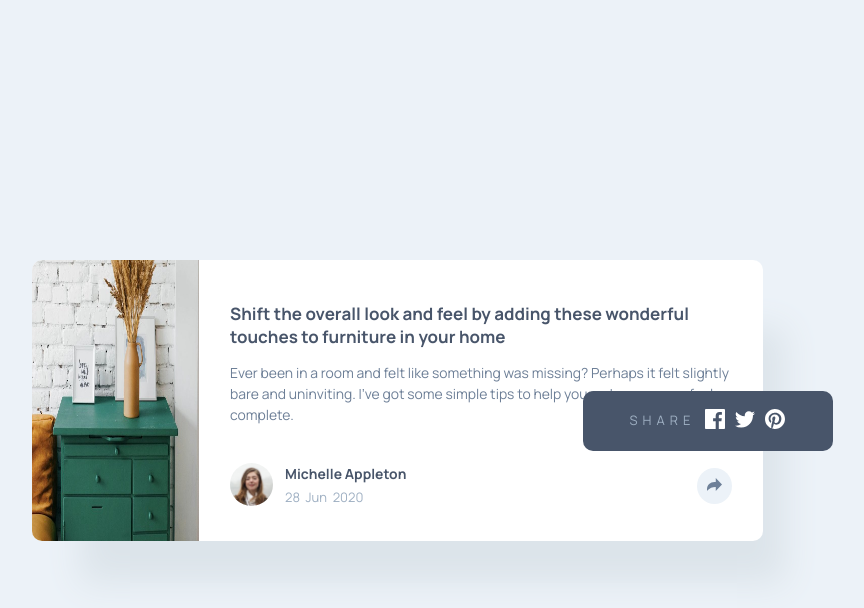
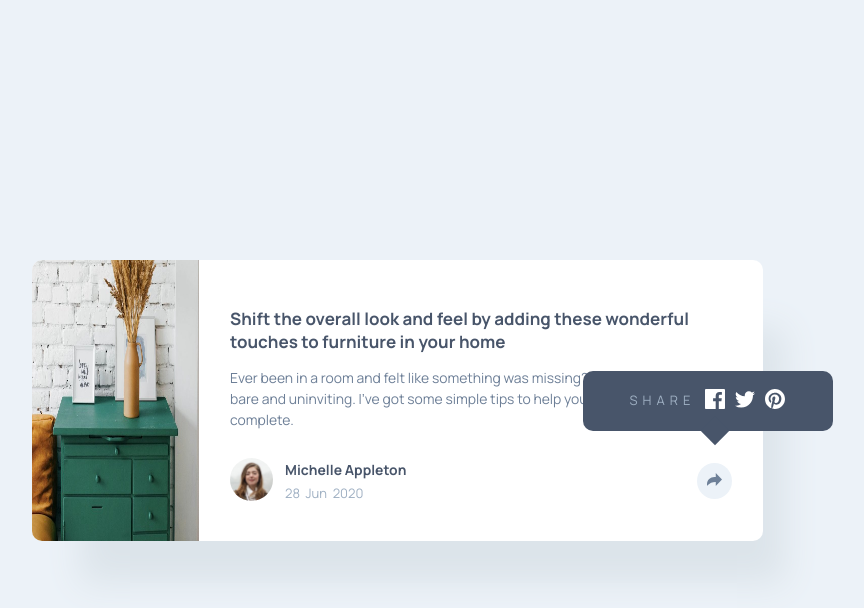
Before and after one commit to RenszCamacho/article-preview-component, a website built with Parcel: page src/index.html in a window 1280 px wide. Both pictures are taken after a click on the button 957 px from the left and 485 px from the top of the page. Shown: the whole page, without its empty margins (243-1107 px from the left). Built offline with nearby package versions, Linux system fonts and the light colour scheme.

Commit message:
Desktop active state. Done.

```diff
--- a/src/sass/_card.scss
+++ b/src/sass/_card.scss
@@ -45,6 +45,13 @@
   &__body {
     padding: 3.1rem;
     padding-bottom: 1.5rem;
+
+    @include rwd(large) {
+      padding: 3.1rem;
+      display: flex;
+      flex-direction: column;
+      justify-content: center;
+    }
   }
 
   &__title {
@@ -61,6 +68,10 @@
     font-weight: 400;
     line-height: 2.1rem;
     margin-bottom: 3.8rem;
+
+    @include rwd(large) {
+      margin-bottom: 2.8rem;
+    }
   }
 
   &__footer {
@@ -131,12 +142,24 @@
   background-color: $primary;
   display: block;
 
+  &::after {
+    content: "";
+    width: 2rem;
+    height: 2rem;
+    background-color: inherit;
+    position: absolute;
+    bottom: -17%;
+    left: 53%;
+    transform: translateX(-50%) rotate(45deg);
+    // border-left: 2px solid ;
+  }
+
   @include rwd(large) {
     width: 25rem;
     height: 6rem;
     left: unset;
     right: -7rem;
-    bottom: 9rem;
+    bottom: 11rem;
     border-radius: 1rem;
   }
 
```
